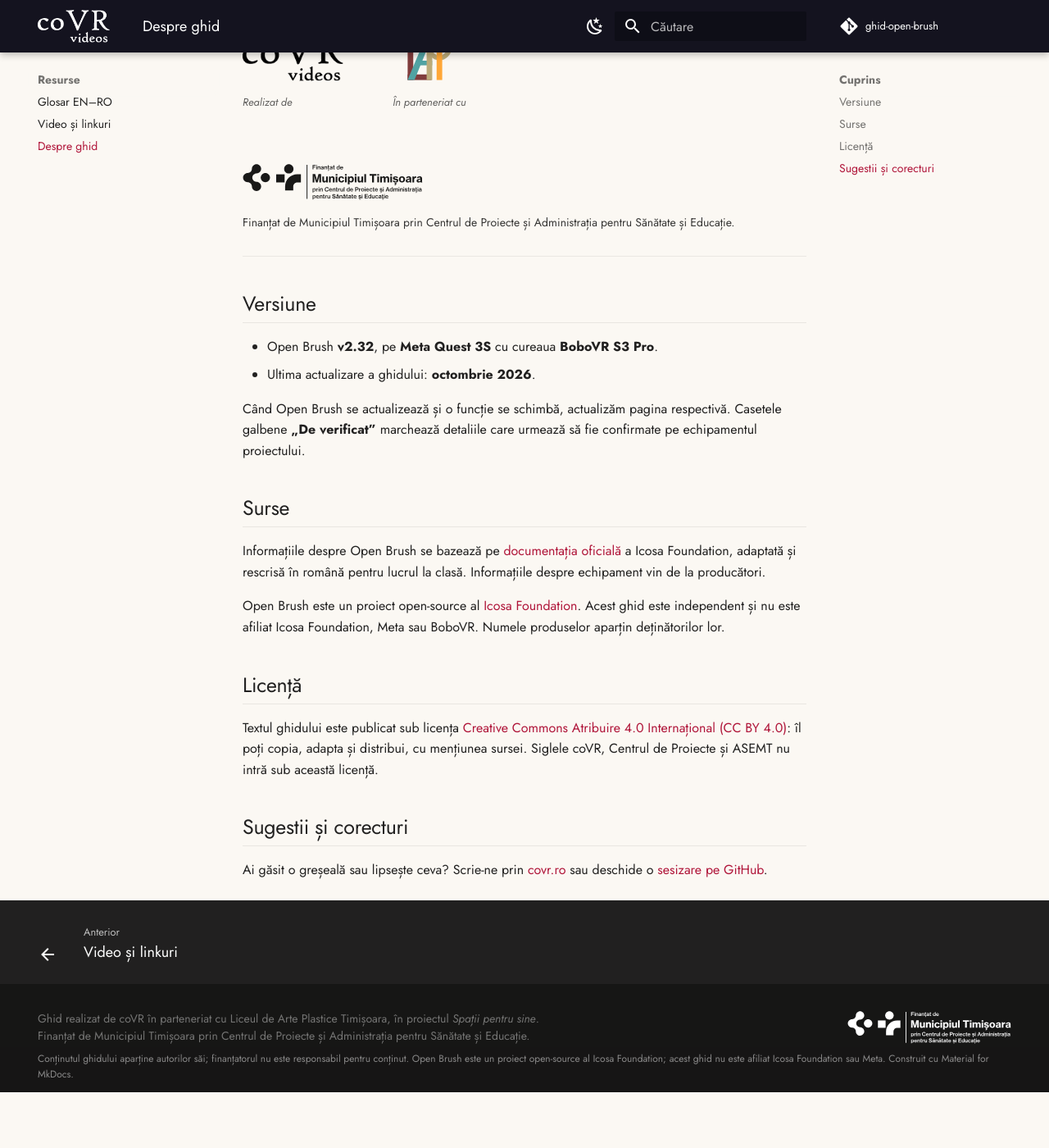
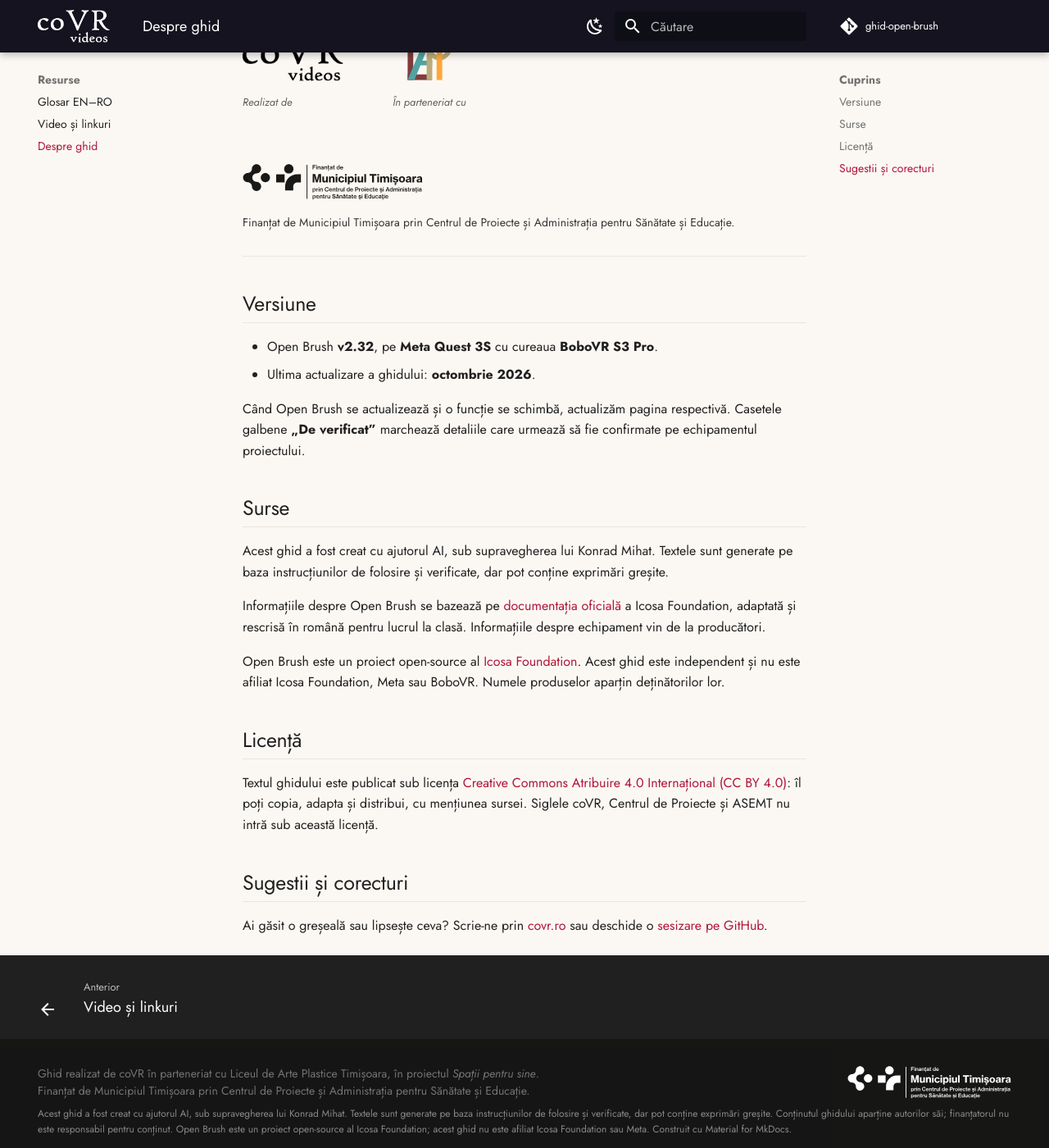
Before and after one commit to MihatKonrad/ghid-open-brush, an MkDocs documentation site: the page built from docs/resurse/despre.md, in a window 1280 px wide and 1400 px high, scrolled down 502 px. Shown: the whole window at 82% size. Built offline with MkDocs 1.6.1 and Material for MkDocs 9.7.7, drawn with Linux system fonts in a browser that asks for light colours; comment, search, counter and statistics services are not loaded; before the commit the page ends 1834 px from its top, so only the background shows below that.

Commit message:
Mențiunea despre folosirea AI în subsol și pe pagina Despre
Co-Authored-By: Claude Opus 5.5 <noreply@anthropic.com>
Claude-Session: https://claude.ai/code/session_01E8toVurkcf8mqV6Wy8B7Mo

```diff
--- a/docs/resurse/despre.md
+++ b/docs/resurse/despre.md
@@ -39,6 +39,8 @@ Când Open Brush se actualizează și o funcție se schimbă, actualizăm pagina
 
 ## Surse
 
+Acest ghid a fost creat cu ajutorul AI, sub supravegherea lui Konrad Mihat. Textele sunt generate pe baza instrucțiunilor de folosire și verificate, dar pot conține exprimări greșite.
+
 Informațiile despre Open Brush se bazează pe [documentația oficială](https://docs.openbrush.app) a Icosa Foundation, adaptată și rescrisă în română pentru lucrul la clasă. Informațiile despre echipament vin de la producători.
 
 Open Brush este un proiect open-source al [Icosa Foundation](https://github.com/icosa-foundation). Acest ghid este independent și nu este afiliat Icosa Foundation, Meta sau BoboVR. Numele produselor aparțin deținătorilor lor.
--- a/overrides/partials/copyright.html
+++ b/overrides/partials/copyright.html
@@ -8,6 +8,7 @@
          alt="Finanțat de Municipiul Timișoara prin Centrul de Proiecte și Administrația pentru Sănătate și Educație">
   </div>
   <div class="md-copyright__highlight" style="font-size:.6rem;opacity:.7">
+    Acest ghid a fost creat cu ajutorul AI, sub supravegherea lui Konrad Mihat. Textele sunt generate pe baza instrucțiunilor de folosire și verificate, dar pot conține exprimări greșite.
     Conținutul ghidului aparține autorilor săi; finanțatorul nu este responsabil pentru conținut.
     Open Brush este un proiect open-source al Icosa Foundation; acest ghid nu este afiliat Icosa Foundation sau Meta.
     Construit cu <a href="https://squidfunk.github.io/mkdocs-material/" target="_blank" rel="noopener">Material for MkDocs</a>.
```
